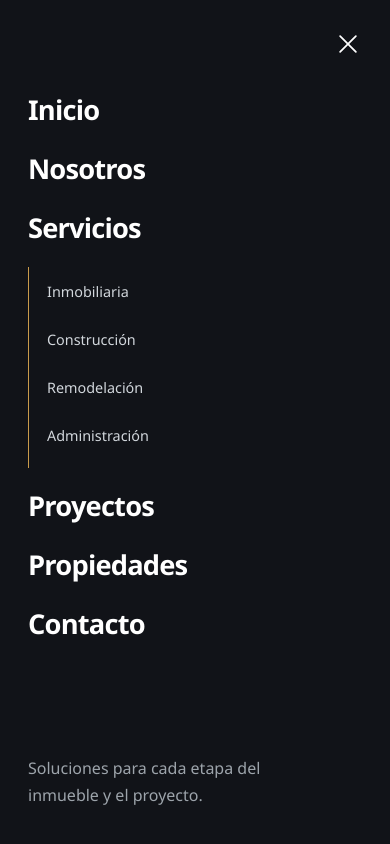
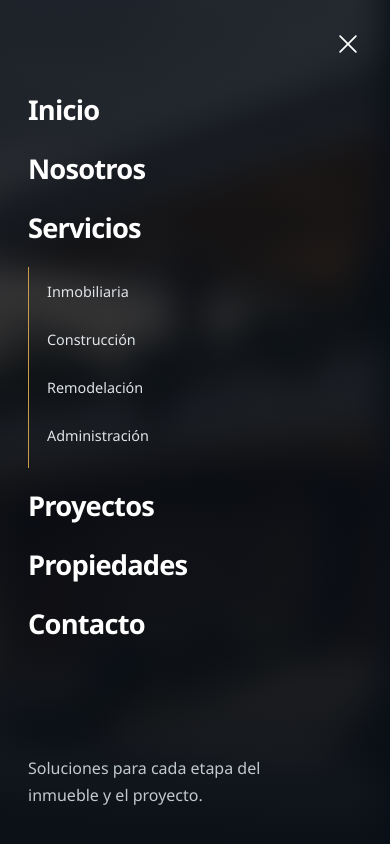
Before and after one commit to JohanMV/Grupo_CGL, a React (Vite) app: page / in a window 390 px wide. Both pictures are taken after a click on the button 360 px from the left and 31 px from the top of the page. Shown: the top 844 px of the page. Built offline with nearby package versions, Linux system fonts and the light colour scheme.

Commit message:
style: add atmospheric mobile menu background

```diff
--- a/src/components/layout/Header.tsx
+++ b/src/components/layout/Header.tsx
@@ -2,6 +2,7 @@ import { useEffect, useRef, useState } from 'react'
 import { Link, NavLink, useLocation } from 'react-router-dom'
 import { Buildings, CaretDown, Crane, HouseLine, List, PaintBrush, X } from '@phosphor-icons/react'
 import { useMotionValueEvent, useScroll } from 'motion/react'
+import heroImage from '@/assets/images/hero-residence.webp'
 import { services } from '@/data/services'
 
 const serviceIcons = [HouseLine, Crane, PaintBrush, Buildings]
@@ -71,6 +72,7 @@ export function Header() {
         </div>
       </header>
       <div id="mobile-navigation" className={`mobile-menu ${mobileOpen ? 'is-open' : ''}`} aria-hidden={!mobileOpen}>
+        <img className="mobile-menu-background" src={heroImage} alt="" aria-hidden="true" />
         <button className="mobile-close" type="button" aria-label="Cerrar menú" onClick={() => setMobileOpen(false)}><X size={28} /></button>
         <nav aria-label="Navegación móvil" onClick={() => setMobileOpen(false)}>
           <Link to="/">Inicio</Link><Link to="/nosotros">Nosotros</Link><Link to="/servicios">Servicios</Link>
--- a/src/index.css
+++ b/src/index.css
@@ -76,7 +76,9 @@ p { color: #5e646b; line-height: 1.72; }
 .mega-menu .mega-all:active { color: #fff; background: #102136; }
 .mega-menu .mega-all:focus-visible { outline-color: #c99b4b; outline-offset: -4px; }
 .menu-toggle { display: none; margin-left: auto; color: inherit; border: 0; background: transparent; }
-.mobile-menu { position: fixed; z-index: 60; inset: 0; display: flex; flex-direction: column; padding: 90px 28px 34px; color: #fff; background: #111318; transform: translateX(100%); visibility: hidden; overflow-y: auto; overscroll-behavior: contain; transition: transform .45s var(--ease), visibility .45s; }
+.mobile-menu { position: fixed; z-index: 60; isolation: isolate; inset: 0; display: flex; flex-direction: column; padding: 90px 28px 34px; color: #fff; background: #111318; transform: translateX(100%); visibility: hidden; overflow: hidden auto; overscroll-behavior: contain; transition: transform .45s var(--ease), visibility .45s; }
+.mobile-menu::before { content: ''; position: absolute; z-index: -1; inset: 0; background: linear-gradient(180deg, rgba(8,14,22,.72), rgba(8,14,22,.82) 58%, rgba(8,14,22,.9)); }
+.mobile-menu-background { position: absolute; z-index: -2; inset: -24px; width: calc(100% + 48px); height: calc(100% + 48px); object-fit: cover; object-position: 64% center; pointer-events: none; filter: blur(16px) saturate(.72); transform: scale(1.08); }
 .mobile-menu.is-open { transform: none; visibility: visible; }
 .mobile-close { position: absolute; top: 30px; right: 28px; color: #fff; border: 0; background: transparent; }
 .mobile-menu nav { display: flex; flex-direction: column; gap: 18px; }
@@ -90,9 +92,9 @@ p { color: #5e646b; line-height: 1.72; }
 .mobile-menu.is-open nav > :nth-child(5) { transition-delay: .26s; }
 .mobile-menu.is-open nav > :nth-child(6) { transition-delay: .3s; }
 .mobile-menu.is-open nav > :nth-child(7) { transition-delay: .34s; }
-.mobile-subnav { display: grid; grid-template-columns: 1fr 1fr; gap: 4px 10px; padding: 3px 0 10px 18px; border-left: 1px solid #c99b4b; color: #d2d7dc; font-size: .9rem; }
+.mobile-subnav { display: grid; grid-template-columns: 1fr 1fr; gap: 4px 10px; padding: 3px 0 10px 18px; border-left: 1px solid #c99b4b; color: #e0e4e8; font-size: .9rem; }
 .mobile-subnav a { min-height: 44px; display: flex; align-items: center; line-height: 1.4; }
-.mobile-menu > p { margin-top: auto; max-width: 30ch; color: #9da4ab; }
+.mobile-menu > p { margin-top: auto; max-width: 30ch; color: #c1c8cf; }
 
 @keyframes mega-menu-in {
   from { opacity: 0; transform: translateX(-50%) translateY(-8px) scale(.985); }
```
